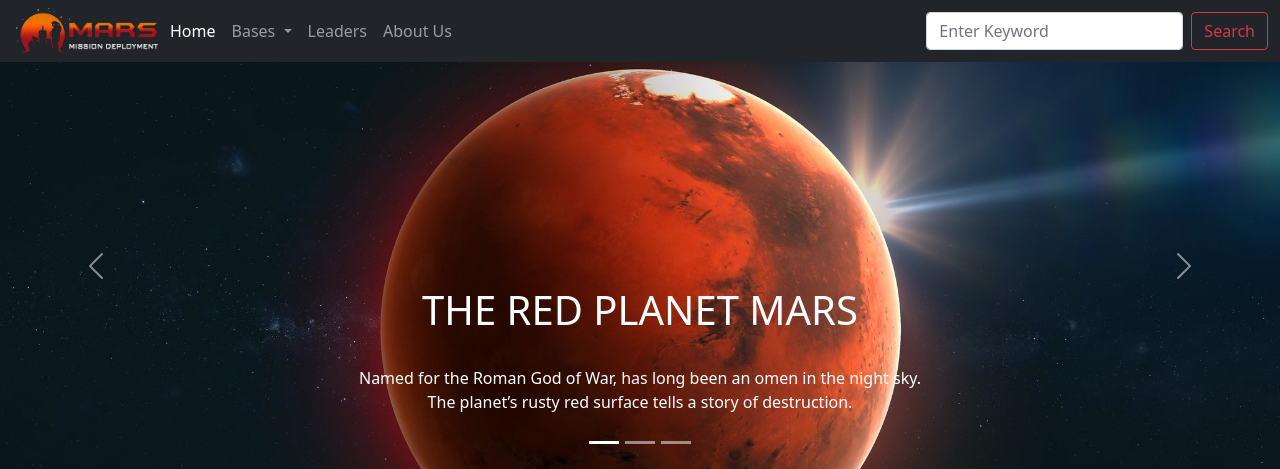
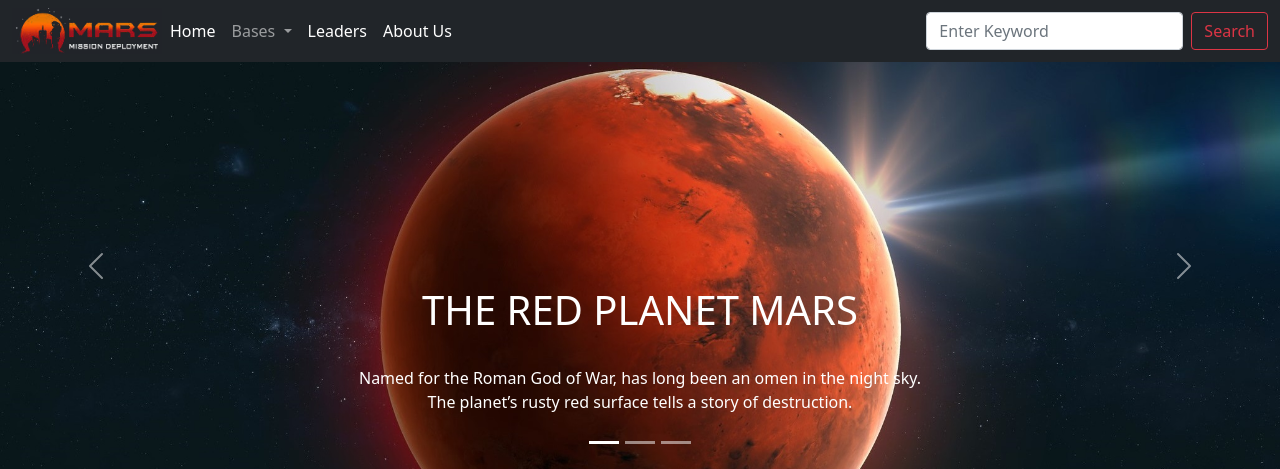
Before and after one commit to Raven1K/casestudy2, a PHP site: page /index.php in a window 1280 px wide. Shown: the top 469 px of the page. Run offline with PHP 8.4, Linux system fonts and the light colour scheme; data that the repository does not hold is empty.

Commit message:
Update navbar.php

```diff
--- a/navbar.php
+++ b/navbar.php
@@ -26,10 +26,10 @@
       </ul>
     </div>
         <li class="nav-item">
-          <a class="nav-link" href="leader.php">Leaders</a>
+          <a class="nav-link active" href="leader.php">Leaders</a>
         </li>
         <li class="nav-item">
-          <a class="nav-link" href="about.php">About Us</a>
+          <a class="nav-link active" href="about.php">About Us</a>
         </li>
       </ul>
       <form class="d-flex">
```
